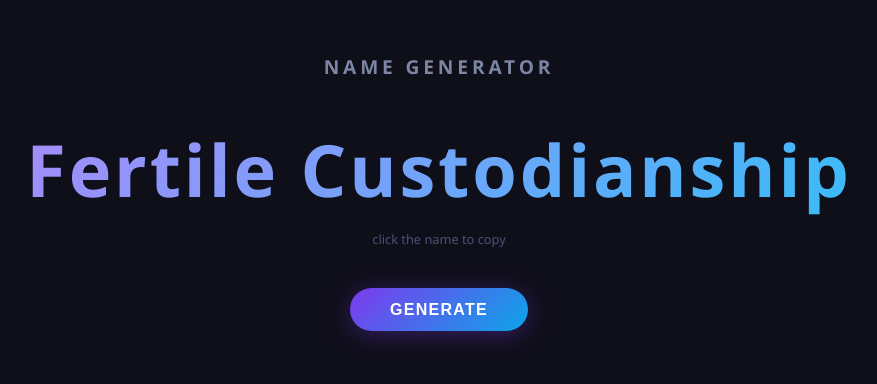
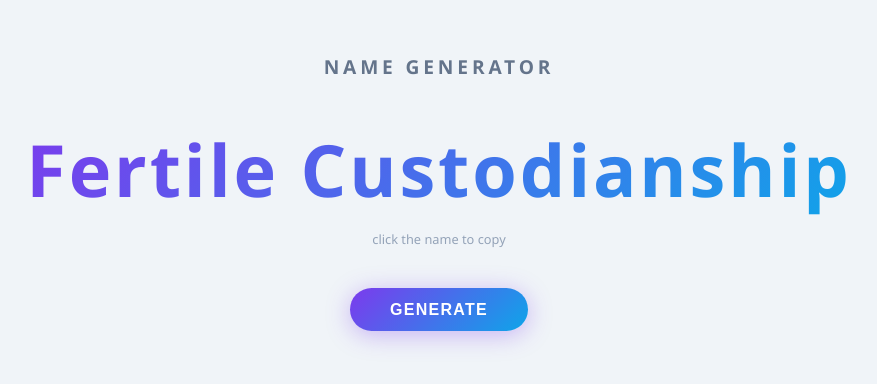
Before and after one commit to tomasmark79/namegenerator, a plain HTML site: page index.html in a window 1280 px wide. Shown: the part 208-592 px from the top of the page, without its empty margins (201-1078 px from the left). Drawn offline with Linux system fonts and the light colour scheme.

Commit message:
Update styles for improved aesthetics and readability

```diff
--- a/index.html
+++ b/index.html
@@ -13,16 +13,16 @@
       flex-direction: column;
       align-items: center;
       justify-content: center;
-      background: #0f0f1a;
+      background: #f0f4f8;
       font-family: 'Segoe UI', system-ui, sans-serif;
-      color: #e2e8f0;
+      color: #1e293b;
     }
 
     h1 {
       font-size: 1.2rem;
       letter-spacing: 0.2em;
       text-transform: uppercase;
-      color: #7c85a2;
+      color: #64748b;
       margin-bottom: 2.5rem;
     }
 
@@ -33,7 +33,7 @@
       text-align: center;
       min-height: 1.3em;
       padding: 0 1rem;
-      background: linear-gradient(135deg, #a78bfa, #38bdf8);
+      background: linear-gradient(135deg, #7c3aed, #0ea5e9);
       -webkit-background-clip: text;
       -webkit-text-fill-color: transparent;
       background-clip: text;
@@ -45,12 +45,12 @@
     #copy-hint {
       margin-top: 0.75rem;
       font-size: 0.8rem;
-      color: #4a5278;
+      color: #94a3b8;
       min-height: 1.2em;
       transition: color 0.3s;
     }
 
-    #copy-hint.visible { color: #38bdf8; }
+    #copy-hint.visible { color: #0ea5e9; }
 
     button {
       margin-top: 2.5rem;
@@ -73,7 +73,7 @@
 
     #error {
       margin-top: 1.5rem;
-      color: #f87171;
+      color: #dc2626;
       font-size: 0.85rem;
       display: none;
     }
```
